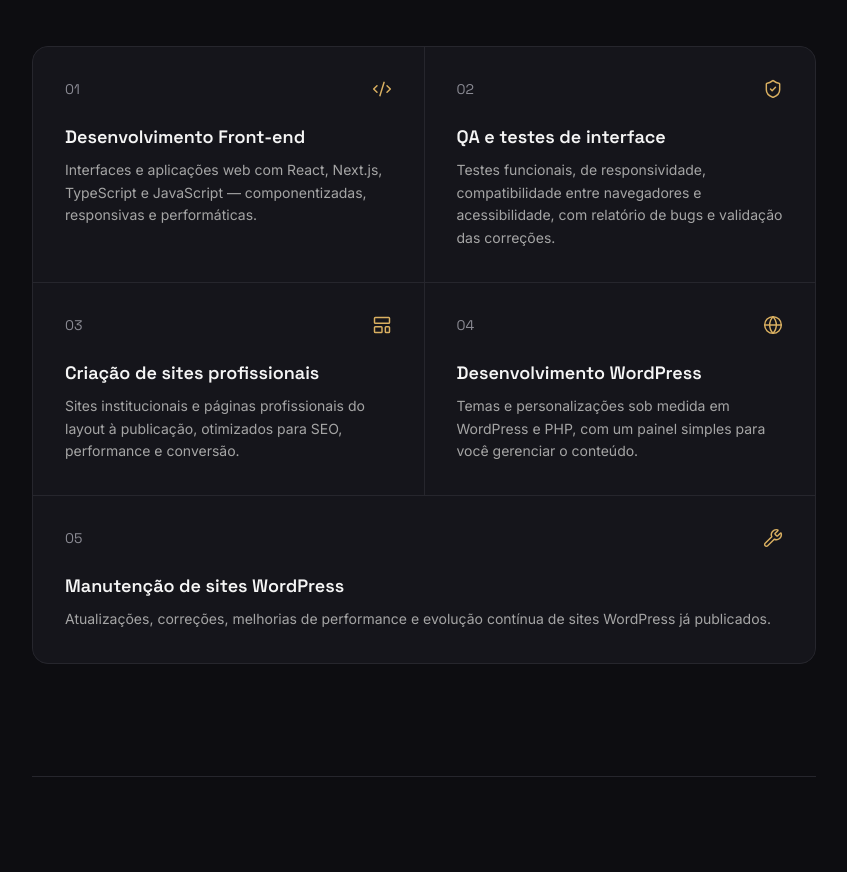
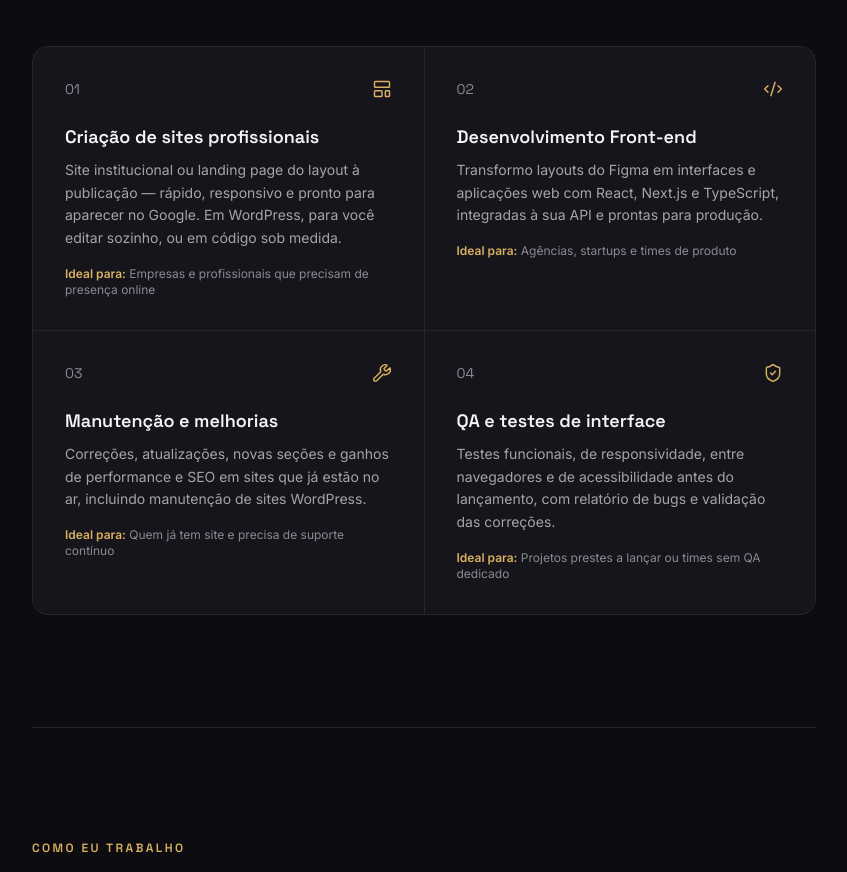
Before and after one commit to fernandatollotti/portfolio-frontend-developer, a Next.js app: page / in a window 1280 px wide. Shown: the part 4641-5513 px from the top of the page, without its empty margins (328-1175 px from the left). Built offline with nearby package versions, Linux system fonts and the light colour scheme; no server answers.

Commit message:
Update service details and restructure service IDs

```diff
--- a/src/data/services.ts
+++ b/src/data/services.ts
@@ -2,43 +2,39 @@ import { Service } from "@/types";
 
 export const services: Service[] = [
   {
+    id: "sites",
+    number: "01",
+    title: "Criação de sites profissionais",
+    description:
+      "Site institucional ou landing page do layout à publicação — rápido, responsivo e pronto para aparecer no Google. Em WordPress, para você editar sozinho, ou em código sob medida.",
+    idealFor: "Empresas e profissionais que precisam de presença online",
+    icon: "layout",
+  },
+  {
     id: "frontend",
-    number: "01",
+    number: "02",
     title: "Desenvolvimento Front-end",
     description:
-      "Interfaces e aplicações web com React, Next.js, TypeScript e JavaScript — componentizadas, responsivas e performáticas.",
+      "Transformo layouts do Figma em interfaces e aplicações web com React, Next.js e TypeScript, integradas à sua API e prontas para produção.",
+    idealFor: "Agências, startups e times de produto",
     icon: "code",
   },
   {
+    id: "manutencao",
+    number: "03",
+    title: "Manutenção e melhorias",
+    description:
+      "Correções, atualizações, novas seções e ganhos de performance e SEO em sites que já estão no ar, incluindo manutenção de sites WordPress.",
+    idealFor: "Quem já tem site e precisa de suporte contínuo",
+    icon: "wrench",
+  },
+  {
     id: "qa",
-    number: "02",
+    number: "04",
     title: "QA e testes de interface",
     description:
-      "Testes funcionais, de responsividade, compatibilidade entre navegadores e acessibilidade, com relatório de bugs e validação das correções.",
+      "Testes funcionais, de responsividade, entre navegadores e de acessibilidade antes do lançamento, com relatório de bugs e validação das correções.",
+    idealFor: "Projetos prestes a lançar ou times sem QA dedicado",
     icon: "check",
   },
-  {
-    id: "sites",
-    number: "03",
-    title: "Criação de sites profissionais",
-    description:
-      "Sites institucionais e páginas profissionais do layout à publicação, otimizados para SEO, performance e conversão.",
-    icon: "layout",
-  },
-  {
-    id: "wordpress",
-    number: "04",
-    title: "Desenvolvimento WordPress",
-    description:
-      "Temas e personalizações sob medida em WordPress e PHP, com um painel simples para você gerenciar o conteúdo.",
-    icon: "wordpress",
-  },
-  {
-    id: "manutencao",
-    number: "05",
-    title: "Manutenção de sites WordPress",
-    description:
-      "Atualizações, correções, melhorias de performance e evolução contínua de sites WordPress já publicados.",
-    icon: "wrench",
-  },
 ];
```
